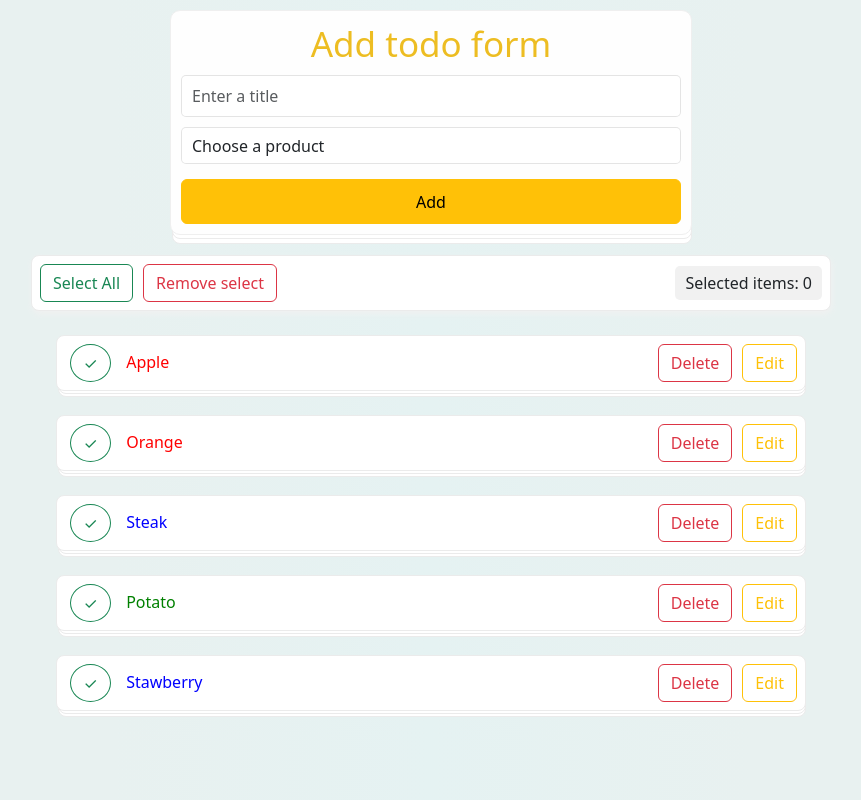
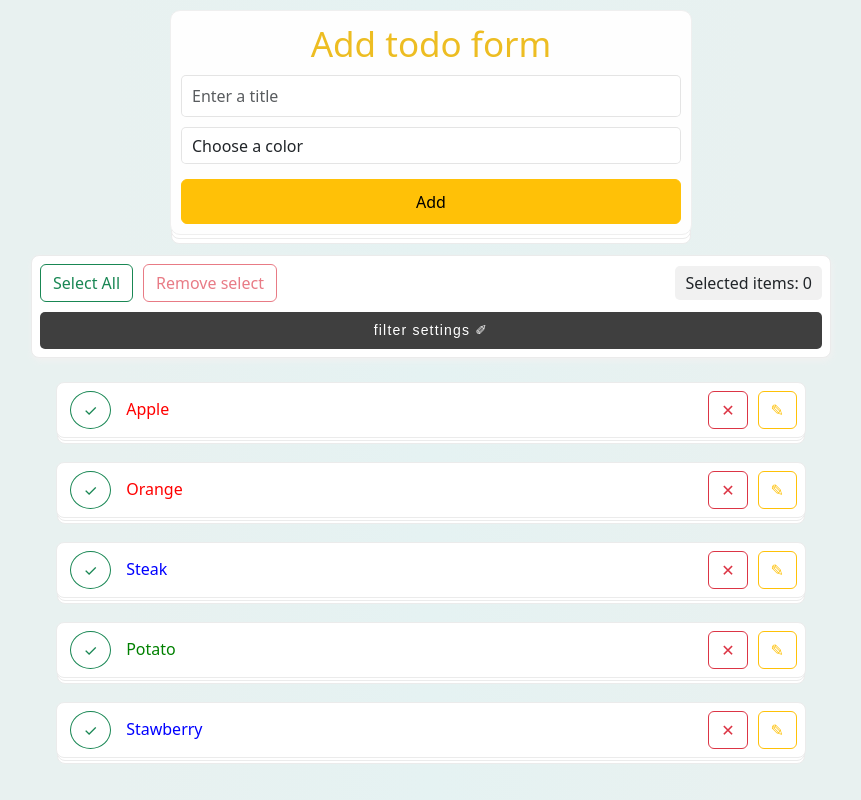
Before and after one commit to Vlados3611/todoApp__productList, a React (Create React App) app: page / in a window 1280 px wide. Shown: the whole page, without its empty margins (209-1070 px from the left). Built offline with nearby package versions, Linux system fonts and the light colour scheme.

Commit message:
added filter section and changed buttons

```diff
--- a/src/App.scss
+++ b/src/App.scss
@@ -16,6 +16,10 @@ button {
 .error {
   color: red;
   animation: sectionOpened 0.8s;
+}
+
+.error-border {
+  border: 1px solid rgb(204, 52, 52);
 }
 
 body {
@@ -54,7 +58,7 @@ body {
     &::after {
       content: '';
       position: absolute;
-      left: 1px;
+      left: 0px;
       bottom: -5px;
 
       width: 100%;
@@ -69,7 +73,7 @@ body {
     &::before {
       content: '';
       position: absolute;
-      left: 1px;
+      left: 0px;
       bottom: -10px;
 
       width: 100%;
--- a/src/App.tsx
+++ b/src/App.tsx
@@ -1,4 +1,6 @@
-import React, { useState, useMemo } from 'react';
+import React, { useState } from 'react';
+
+import classNames from 'classnames';
 
 import './App.scss';
 
@@ -12,12 +14,19 @@ import { TodoList } from './components/TodoList/TodoList';
 import { Product } from './types/Product';
 import { Color } from './types/Color';
 
+enum SortType {
+  SELECTED,
+  NONE,
+}
+
 export const App: React.FC = () => {
   const [products, setProducts] = useState<Product[]>(productsFromServer);
   const [todoTitle, setTodoTitle] = useState('');
   const [todoColor, setTodoColor] = useState('');
   const [titleTouch, setTitleTouch] = useState(false);
   const [productTouch, setColorTouch] = useState(false);
+
+  const [sortType, setSortType] = useState(SortType.NONE);
 
   const isTitleTouched = titleTouch && todoTitle.length < 1;
   const isColorTouched = productTouch && todoColor.length < 1;
@@ -31,15 +40,11 @@ export const App: React.FC = () => {
   };
 
   const addTodoTitle = (event: React.ChangeEvent<HTMLInputElement>) => {
-    const { value } = event.target;
-
-    setTodoTitle(value);
+    setTodoTitle(event.target.value);
   };
 
-  const addTodoProduct = (event: React.ChangeEvent<HTMLSelectElement>) => {
-    const { value } = event.target;
-
-    setTodoColor(value);
+  const addTodoColor = (event: React.ChangeEvent<HTMLSelectElement>) => {
+    setTodoColor(event.target.value);
   };
 
   const removeTodoChanges = () => {
@@ -116,12 +121,35 @@ export const App: React.FC = () => {
     ));
   };
 
-  const fitleredProducts = useMemo(() => (
-    products.map((product: Product): Product => ({
+  const getFilteredProducts = (
+    productList: Product[],
+    sortBy: SortType,
+  ): Product[] => {
+    const sortedProductList = productList.map((product: Product) => ({
       ...product,
       currentColor: findColorById(product.colorId),
-    }))
-  ), [products]);
+    }));
+
+    switch (sortBy) {
+      case SortType.SELECTED:
+        return sortedProductList.filter((product: Product) => (
+          product.selected
+        ));
+
+      default:
+        return sortedProductList;
+    }
+  };
+
+  const sortBySelect = () => {
+    setSortType(SortType.SELECTED);
+  };
+
+  const showAll = () => {
+    setSortType(SortType.NONE);
+  };
+
+  const fitleredProducts = getFilteredProducts(products, sortType);
 
   return (
     <div className="App">
@@ -143,7 +171,13 @@ export const App: React.FC = () => {
 
         <div className="field">
           <input
-            className="form__textInput form-control"
+            className={classNames(
+              'form__textInput',
+              'form-control',
+              {
+                'error-border': isTitleTouched,
+              },
+            )}
             type="text"
             data-cy="titleInput"
             value={todoTitle}
@@ -155,22 +189,28 @@ export const App: React.FC = () => {
         </div>
 
         {(isColorTouched) && (
-          <span className="error">Please choose a product</span>
+          <span className="error">Please choose a color</span>
         )}
 
         <div className="field">
           <select
-            className="form__selectColor form-control"
+            className={classNames(
+              'form__selectColor',
+              'form-control',
+              {
+                'error-border': isColorTouched,
+              },
+            )}
             data-cy="userSelect"
             value={todoColor}
-            onChange={addTodoProduct}
+            onChange={addTodoColor}
             onBlur={() => setColorTouch(true)}
           >
             <option
               value=""
               disabled
             >
-              Choose a product
+              Choose a color
             </option>
 
             {colorsFromServer.map((currentColor) => (
@@ -201,6 +241,8 @@ export const App: React.FC = () => {
         onRename={onRename}
         onSelect={onSelect}
         changeAll={changeAllProducts}
+        sortBySelect={sortBySelect}
+        showAll={showAll}
       />
     </div>
   );
--- /dev/null
+++ b/src/TodoFilter/TodoFilter.scss
@@ -0,0 +1,57 @@
+@import '../mixins.scss';
+
+$toggler-height: 35px;
+
+.TodoFilter {
+  @include flexColumn;
+
+  &__toggler {
+    font-family: 'Arial', sans-serif;
+    letter-spacing: 1.2px;
+    font-size: 14px;
+    text-align: center;
+    line-height: $toggler-height;
+
+    flex-grow: 1;
+    min-width: 300px;
+    min-height: $toggler-height;
+    margin: 10px 0 0;
+
+    background-color: rgb(63, 63, 63);
+    color: white;
+    border: none;
+    border-radius: 5px;
+    transition: 0.3s;
+    cursor: pointer;
+    z-index: 2;
+
+    &:hover {
+      background-color: rgb(100, 100, 100);
+    }
+  }
+
+  &__sectionList {
+    @include flexColumn;
+    transform: translateY(-2px);
+    justify-content: center;
+    flex-grow: 1;
+    padding: 10px 7px 7px;
+    background-color: rgb(253, 253, 253);
+    border: 1px solid rgb(241, 241, 241);
+    border-bottom-left-radius: 5px;
+    border-bottom-right-radius: 5px;
+    animation: filterSectionOpened 0.5s;
+  }
+
+  &__button {
+    margin: 5px 0;
+  }
+}
+
+@keyframes filterSectionOpened {
+  from {
+    opacity: 0;
+  } to {
+    opacity: 1;
+  }
+}
--- /dev/null
+++ b/src/TodoFilter/TodoFilter.tsx
@@ -0,0 +1,64 @@
+import React, { useState } from 'react';
+
+import './TodoFilter.scss';
+import { Product } from '../types/Product';
+
+type Props = {
+  products: Product[];
+  sortBySelect: () => void;
+  showAll: () => void;
+};
+
+export const TodoFilter: React.FC<Props> = ({
+  products,
+  sortBySelect,
+  showAll,
+}) => {
+  const [filterToggler, switchFilterToggler] = useState(false);
+  const [touchedSelect, setTouchSelect] = useState(false);
+
+  const productList = products.filter((product) => product.selected);
+
+  return (
+    <article className="TodoFilter">
+      <button
+        type="button"
+        className="TodoFilter__toggler"
+        onClick={() => switchFilterToggler(prevState => !prevState)}
+      >
+        filter settings &#10000;
+      </button>
+      {
+        filterToggler && (
+          <section className="TodoFilter__sectionList">
+            <button
+              type="button"
+              className="btn btn-outline-success TodoFilter__button"
+              onClick={() => {
+                sortBySelect();
+                setTouchSelect(true);
+              }}
+              disabled={
+                productList.length < 1
+                || products.length === productList.length
+              }
+            >
+              Show selected
+            </button>
+            <button
+              type="button"
+              className="btn btn-outline-success TodoFilter__button"
+              onClick={() => {
+                showAll();
+                setTouchSelect(false);
+              }}
+              disabled={!touchedSelect}
+            >
+              Show All
+            </button>
+          </section>
+        )
+      }
+    </article>
+  );
+};
--- a/src/components/TodoInfo/TodoInfo.scss
+++ b/src/components/TodoInfo/TodoInfo.scss
@@ -14,7 +14,7 @@
   &::before {
     content: '';
     position: absolute;
-    left: 1px;
+    left: 0px;
     bottom: -7px;
 
     width: 100%;
@@ -29,7 +29,7 @@
   &::after {
     content: '';
     position: absolute;
-    left: 1px;
+    left: 0px;
     bottom: -4px;
 
     width: 100%;
--- a/src/components/TodoInfo/TodoInfo.tsx
+++ b/src/components/TodoInfo/TodoInfo.tsx
@@ -60,15 +60,11 @@ export const TodoInfo: React.FC<Props> = React.memo(
     };
 
     const addRenameTitle = (event: React.ChangeEvent<HTMLInputElement>) => {
-      const { value } = event.target;
-
-      setRenameTitle(value);
+      setRenameTitle(event.target.value);
     };
 
     const addRenameColor = (event: React.ChangeEvent<HTMLSelectElement>) => {
-      const { value } = event.target;
-
-      setRenameColor(value);
+      setRenameColor(event.target.value);
     };
 
     const changeSelect = () => {
@@ -123,7 +119,7 @@ export const TodoInfo: React.FC<Props> = React.memo(
                     className="btn btn-outline-danger"
                     onClick={() => onDelete(product.id)}
                   >
-                    Delete
+                    &#10005;
                   </button>
                   {
                     !selected && (
@@ -132,7 +128,7 @@ export const TodoInfo: React.FC<Props> = React.memo(
                         className="btn btn-outline-warning"
                         onClick={() => setEdited((prevState => !prevState))}
                       >
-                        Edit
+                        &#9998;
                       </button>
                     )
                   }
@@ -195,7 +191,7 @@ export const TodoInfo: React.FC<Props> = React.memo(
                     type="submit"
                     className="btn btn-outline-success btn-success-submit"
                   >
-                    Done
+                    &#10003;
                   </button>
                 </article>
               </form>
--- a/src/components/TodoList/TodoList.tsx
+++ b/src/components/TodoList/TodoList.tsx
@@ -14,6 +14,8 @@ type Props = {
   onRename: (productId: number, title: string, colorId: number) => void;
   onSelect: (productId: number, selected: boolean) => void;
   changeAll: (selected: boolean) => void;
+  sortBySelect: () => void;
+  showAll: () => void;
 };
 
 export const TodoList: React.FC<Props> = React.memo(
@@ -24,12 +26,16 @@ export const TodoList: React.FC<Props> = React.memo(
     onRename,
     onSelect,
     changeAll,
+    sortBySelect,
+    showAll,
   }) => {
     return (
       <section className="TodoList">
         <TodoSelect
           products={products}
           changeAll={changeAll}
+          sortBySelect={sortBySelect}
+          showAll={showAll}
         />
         {products.map((product) => (
           <TodoInfo
--- a/src/components/TodoSelect/TodoSelect.scss
+++ b/src/components/TodoSelect/TodoSelect.scss
@@ -2,12 +2,10 @@
 
 $TodoSelect-height: 60px;
 
+
 .TodoSelect {
-  display: flex;
-  justify-content: space-between;
+  @include flexColumn;
   min-width: 300px;
-  max-height: $TodoSelect-height;
-  flex-grow: 1;
   padding: 8px;
   margin: 20px 10px 12px 10px;
   border: 1px solid #ebebeb;
@@ -15,10 +13,21 @@ $TodoSelect-height: 60px;
   background-color: rgb(255, 255, 255);
   box-shadow: 1px 3px 6px rgb(241, 241, 241);
 
+  &__section {
+    display: flex;
+    justify-content: space-between;
+    flex-grow: 1;
+  }
+
+  &__selectButtons {
+    display: flex;
+    justify-content: center;
+  }
+
   &__title {
     font-size: 16px;
     margin: auto 0;
-    padding: 5px 10px 5px 10px;
+    padding: 5px 10px;
     background-color: rgb(241, 241, 241);
     border-radius: 5px;
     transition: 0.2s;
@@ -30,11 +39,13 @@ $TodoSelect-height: 60px;
     }
   }
 
-  @media (max-width: 420px) {
+  @media (max-width: 430px) {
     & {
       flex-direction: column;
-      align-items: center;
-      max-height: max-content;
+
+      &__section {
+        flex-direction: column;
+      }
 
       &__title {
         margin: 10px 0 0;
--- a/src/components/TodoSelect/TodoSelect.tsx
+++ b/src/components/TodoSelect/TodoSelect.tsx
@@ -5,31 +5,45 @@ import classNames from 'classnames';
 import './TodoSelect.scss';
 
 import { Product } from '../../types/Product';
+import { TodoFilter } from '../../TodoFilter/TodoFilter';
 
 type Props = {
   products: Product[];
   changeAll: (selected: boolean) => void;
+  sortBySelect: () => void;
+  showAll: () => void;
 };
 
 export const TodoSelect: React.FC<Props> = ({
   products,
   changeAll,
+  sortBySelect,
+  showAll,
 }) => {
-  const [fitleredProducts, setFilterToProducts] = useState(products);
+  const [productsList, setProductToList] = useState(products);
+
+  const fitleredProductsBySelect = productsList.filter((product) => (
+    product.selected
+  ));
 
   useEffect(() => {
-    setFilterToProducts(products.filter(
+    setProductToList(products.filter(
       (product) => product.selected === true,
     ));
   }, [products]);
 
   return (
+    <>
       <article className="TodoSelect">
-      <section>
+        <section className="TodoSelect__section">
+          <section className="TodoSelect__selectButtons">
             <button
               type="button"
               className="btn btn-outline-success"
               onClick={() => changeAll(true)}
+              disabled={
+                fitleredProductsBySelect.length === products.length
+              }
             >
               Select All
             </button>
@@ -37,6 +51,7 @@ export const TodoSelect: React.FC<Props> = ({
               type="button"
               className="btn btn-outline-danger"
               onClick={() => changeAll(false)}
+              disabled={fitleredProductsBySelect.length < 1}
             >
               Remove select
             </button>
@@ -46,13 +61,19 @@ export const TodoSelect: React.FC<Props> = ({
             className={classNames(
               'TodoSelect__title',
               {
-            'TodoSelect__title--selected': fitleredProducts.length,
+                'TodoSelect__title--selected': productsList.length,
               },
             )}
           >
-        {`Selected items: ${fitleredProducts.length}`}
+            {`Selected items: ${productsList.length}`}
           </p>
+        </section>
+        <TodoFilter
+          products={products}
+          sortBySelect={sortBySelect}
+          showAll={showAll}
+        />
       </article>
-
+    </>
   );
 };
--- a/src/mixins.scss
+++ b/src/mixins.scss
@@ -17,3 +17,8 @@
   justify-content: space-between;
   flex-grow: 1;
 }
+
+@mixin flexColumn {
+  display: flex;
+  flex-direction: column;
+}
```
Lines whose indentation alone changed are shown as unchanged.
